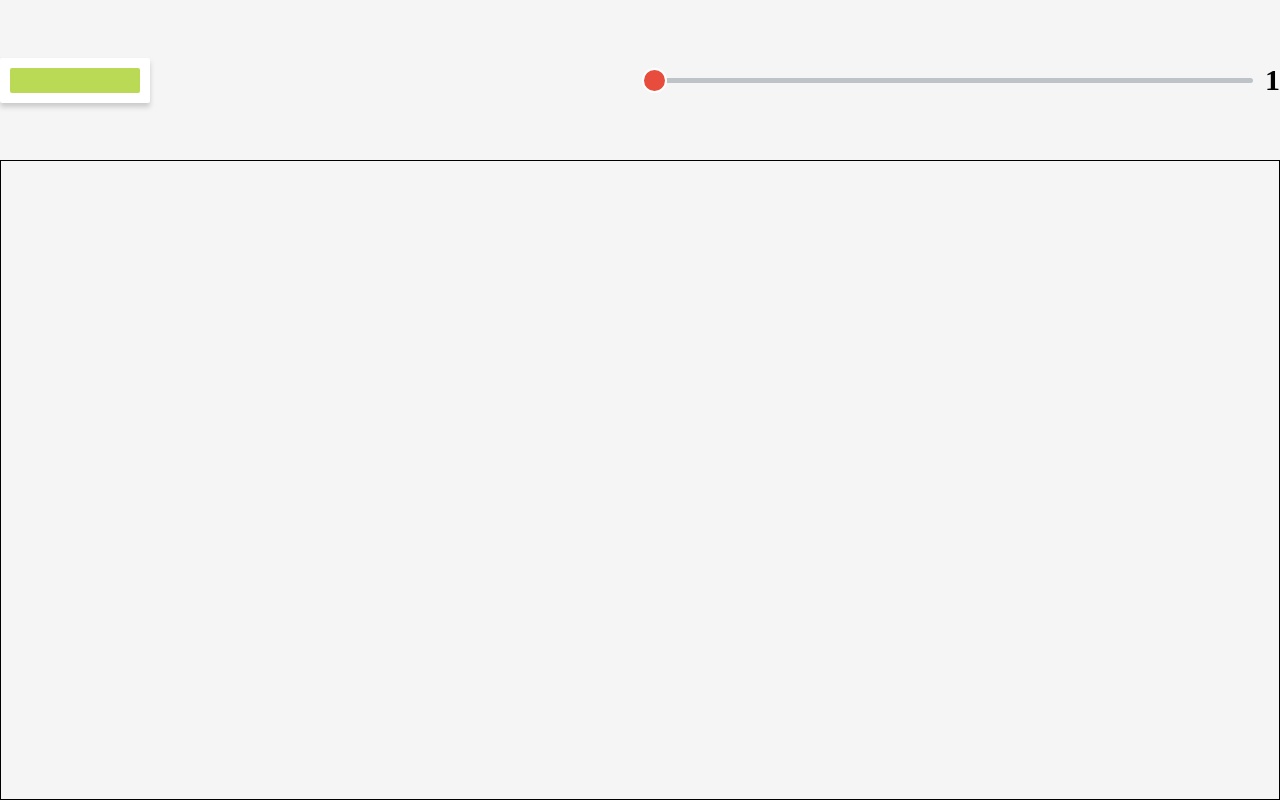
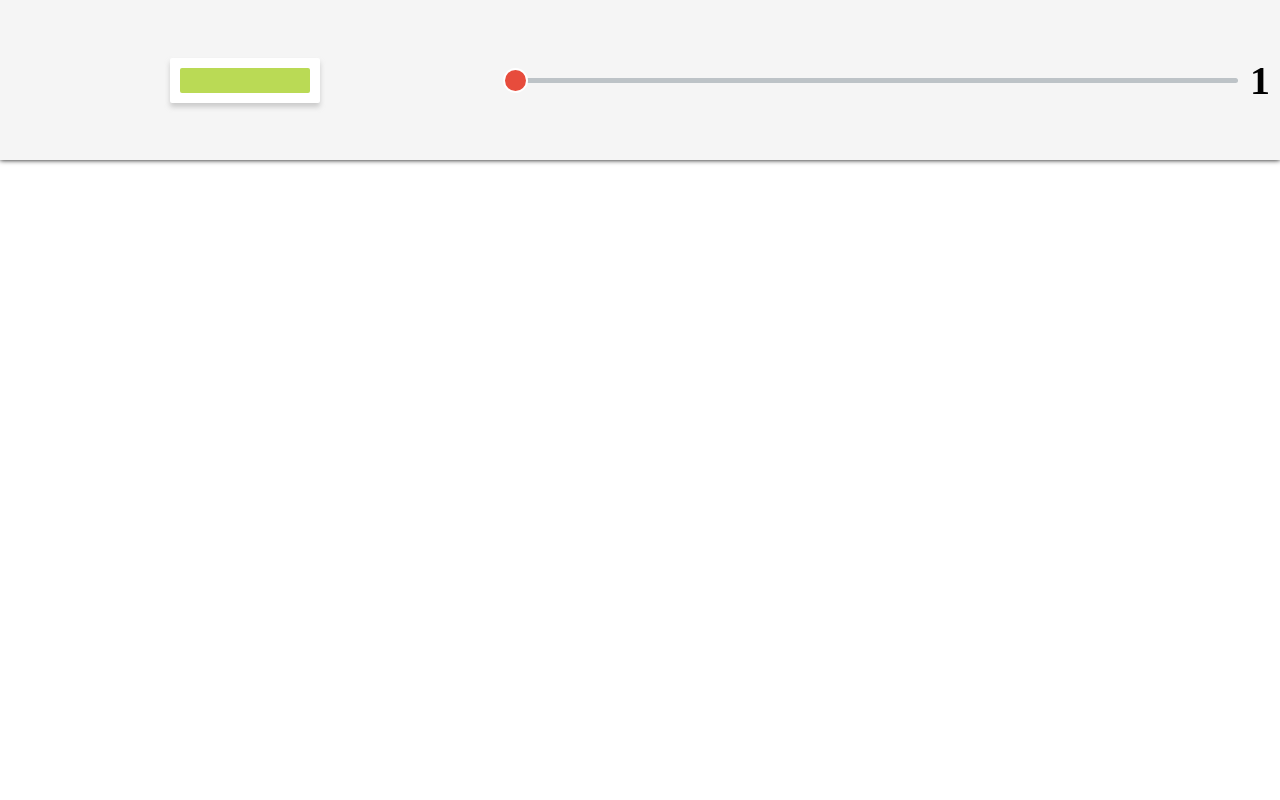
Before and after one commit to luksari/canvy, a React (Create React App) app: page / in a window 1280 px wide. Built offline with nearby package versions, Linux system fonts and the light colour scheme; a web font is replaced by a local one; what typesafe-actions would draw is missing.

Commit message:
Fixed styles a little bit

```diff
--- a/src/components/ColorPicker.tsx
+++ b/src/components/ColorPicker.tsx
@@ -7,9 +7,11 @@ import { selectColor } from '../containers/Toolbar/duck/actions';
 
 const Wrapper = styled.div`
     display: flex;
-    width: 100%;
+    width: 50%;
     height: 100%;
     align-items: center;
+    justify-content: center;
+    position: relative;
 `
 
 const Swatch = styled.div`
@@ -32,11 +34,14 @@ const ColorDiv = styled.div`
 
 const Popup = styled.div`
     position: absolute;
-    z-index: 2;
+    z-index: 3;
+    left: 35%;
+    top: 50%
 `
 
 const Close = styled.div`
     position: fixed;
+    z-index: 0;
     top: 0;
     left: 0;
     right: 0;
--- a/src/components/ThicknessPicker.tsx
+++ b/src/components/ThicknessPicker.tsx
@@ -7,13 +7,15 @@ import styled from 'styled-components';
 const Wrapper = styled.div`
     display: flex;
     flex-direction: row;
-    width: 100%;
+    width: 80%;
     height: 100%;
     align-items: center;
+    justify-content: center;
+    padding: 10px;
 `
 const StyledValue = styled.p`
     font-family: 'ZCOOL KuaiLe', cursive;
-    font-size: 3rem;
+    font-size: 4rem;
     font-weight: bold;
     margin-left: 10px;
 `
--- a/src/containers/Canvas/Canvas.tsx
+++ b/src/containers/Canvas/Canvas.tsx
@@ -1,4 +1,4 @@
-import React, { createRef, MouseEvent, TouchEvent } from 'react'
+import React, { createRef, MouseEvent, TouchEvent, useEffect } from 'react'
 import { connect } from 'react-redux';
 import { RootState } from 'MyTypes';
 import { Point } from 'MyModels';
@@ -25,7 +25,6 @@ const mapStateToProps = ( { canvasReducer, toolbarReducer} : RootState) => ({
 type Props = ReturnType<typeof mapStateToProps> & typeof mapDispatchToProps
 
 const StyledCanvas = styled.canvas`
-  border: 1px solid black;
   width: 100vw;
   height: 80vh;
   position: relative;
@@ -38,6 +37,11 @@ const CanvasComponentRaw : React.FunctionComponent<Props> = ( {isDrawing, prevPo
   const context = () : CanvasRenderingContext2D => canvas().getContext('2d')!;
   const rect = () : ClientRect => canvas().getBoundingClientRect()
 
+
+  useEffect(() => {
+    context().fillStyle = "#FFFFFF"
+    context().fillRect(0, 0, canvas().width, canvas().height)
+  }, [])
   const handleStartDrawing = (event: MouseEvent | TouchEvent) => {
 
     const [offsetX, offsetY] = coordProvider(event, rect())
--- a/src/containers/Toolbar/Toolbar.tsx
+++ b/src/containers/Toolbar/Toolbar.tsx
@@ -22,7 +22,10 @@ const ToolbarContainer = styled.div`
     width: 100%;
     height: 20%;
     display: flex;
-    justify-content: space-between;
+    justify-content: flex-start;
+    background: #F5F5F5;
+    z-index: 2;
+    box-shadow: 0px 0px 5px black;
 `
 
 const ToolbarRaw : React.FunctionComponent<Props> = () => (
```
